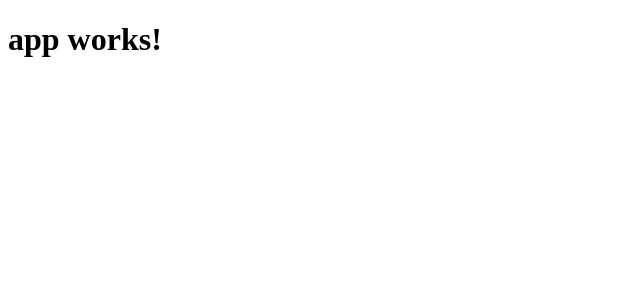
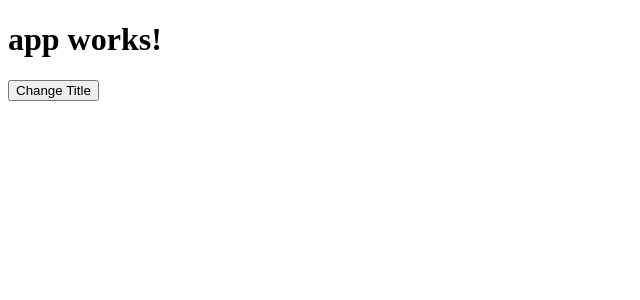
Before and after one commit to wesley-trantham/idle-protractor-example, an Angular app: page / in a window 1280 px wide. Shown: the top 300 px of the page, without its empty margins (0-640 px from the left). Built offline with nearby package versions, Linux system fonts and the light colour scheme.

Commit message:
Basic test for protractor

```diff
--- a/package.json
+++ b/package.json
@@ -8,6 +8,7 @@
     "build": "ng build",
     "test": "ng test",
     "lint": "ng lint",
+    "pree2e": "webdriver-manager update",
     "e2e": "ng e2e"
   },
   "private": true,
--- a/src/app/app.component.html
+++ b/src/app/app.component.html
@@ -1,3 +1,4 @@
 <h1>
   {{title}}
 </h1>
+<button id="btnTest" (click)="changeTitle()">Change Title</button>
--- a/src/app/app.component.ts
+++ b/src/app/app.component.ts
@@ -7,4 +7,8 @@ import { Component } from '@angular/core';
 })
 export class AppComponent {
   title = 'app works!';
+
+  public changeTitle(){
+    this.title = 'title changed!';
+  }
 }
```
Also changed, not shown: 2 other files (tests, documents, lock files or other folders).
